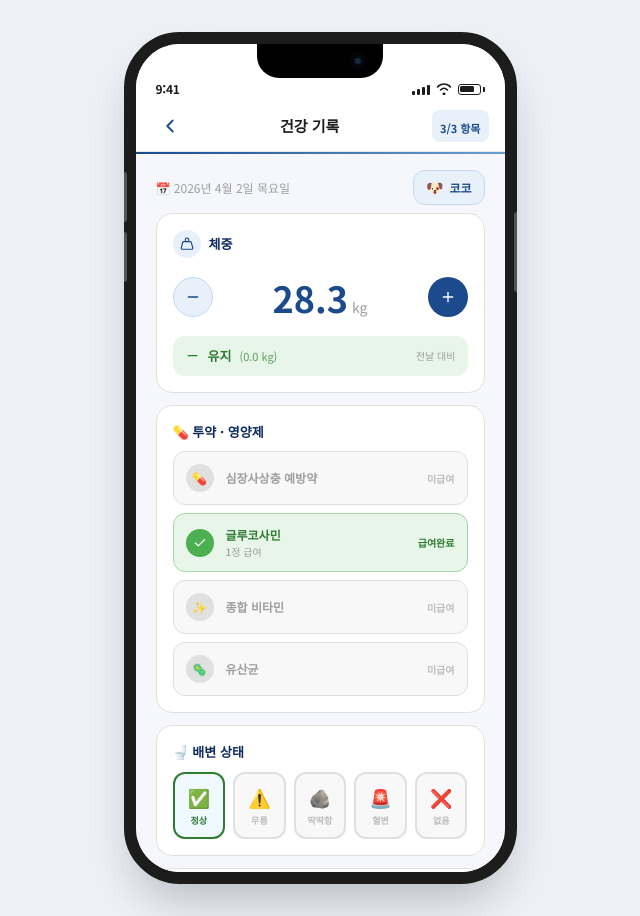
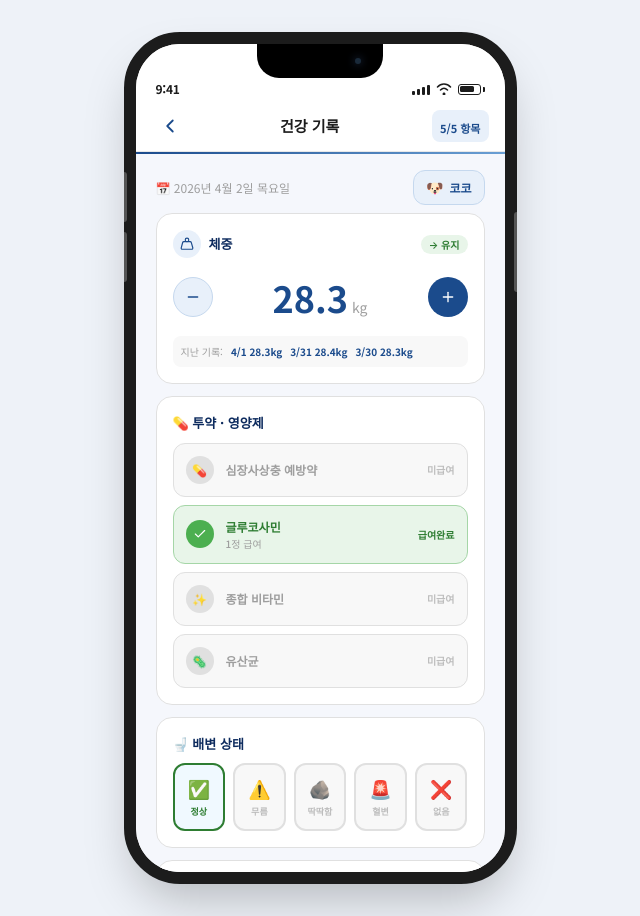
Before and after one commit to FORIF-Design-and-Development/HYFIVE, a React (Vite) app in the folder frontend/: page /record/health in a window 1280 px wide. Shown: the whole page, without its empty margins (320-960 px from the left). Built offline with nearby package versions, Linux system fonts and the light colour scheme; a web font is replaced by a local one.

Commit message:
Revert "refactor(HealthLogScreen): 미사용 state 제거, 체중 변화 가시성 개선"

```diff
--- a/frontend/src/app/components/HealthLogScreen.tsx
+++ b/frontend/src/app/components/HealthLogScreen.tsx
@@ -1,8 +1,9 @@
 import { useState } from 'react';
 import { useNavigate } from 'react-router';
 import MobileFrame from './MobileFrame';
-import { ChevronLeft, Plus, Minus, Check, Weight, AlertCircle, TrendingUp, TrendingDown } from 'lucide-react';
+import { ChevronLeft, Plus, Minus, Check, Droplets, Weight, Heart, AlertCircle } from 'lucide-react';
 
+type Condition = '매우좋음' | '좋음' | '보통' | '나쁨' | '매우나쁨';
 type FecalState = '정상' | '무름' | '딱딱함' | '혈변' | '없음';
 
 interface MedItem {
@@ -12,6 +13,14 @@ interface MedItem {
   checked: boolean;
   note: string;
 }
+
+const conditionOptions: { value: Condition; emoji: string; color: string; bg: string }[] = [
+  { value: '매우좋음', emoji: '😄', color: '#1B5E20', bg: '#E8F5E9' },
+  { value: '좋음', emoji: '😊', color: '#2E7D32', bg: '#C8E6C9' },
+  { value: '보통', emoji: '😐', color: '#F57C00', bg: '#FFF3E0' },
+  { value: '나쁨', emoji: '😟', color: '#E65100', bg: '#FBE9E7' },
+  { value: '매우나쁨', emoji: '😰', color: '#B71C1C', bg: '#FFEBEE' },
+];
 
 const fecalOptions: { value: FecalState; emoji: string; color: string }[] = [
   { value: '정상', emoji: '✅', color: '#2E7D32' },
@@ -33,15 +42,17 @@ const symptomChips = [
 ];
 
 const recentHistory = [
-  { date: '4/1 (수)', weight: 28.3 },
-  { date: '3/31 (화)', weight: 28.4 },
-  { date: '3/30 (월)', weight: 28.3 },
+  { date: '4/1 (수)', weight: 28.3, water: 310, condition: '좋음', fecal: '정상' },
+  { date: '3/31 (화)', weight: 28.4, water: 280, condition: '보통', fecal: '무름' },
+  { date: '3/30 (월)', weight: 28.3, water: 320, condition: '좋음', fecal: '정상' },
 ];
 
 export default function HealthLogScreen() {
   const navigate = useNavigate();
 
   const [weight, setWeight] = useState(28.3);
+  const [water, setWater] = useState(250);
+  const [condition, setCondition] = useState<Condition>('좋음');
   const [fecal, setFecal] = useState<FecalState>('정상');
   const [selectedSymptoms, setSelectedSymptoms] = useState<Set<string>>(new Set());
   const [meds, setMeds] = useState<MedItem[]>([
@@ -55,8 +66,11 @@ export default function HealthLogScreen() {
   const toggleSymptom = (id: string) => {
     setSelectedSymptoms(prev => {
       const next = new Set(prev);
-      if (next.has(id)) next.delete(id);
-      else next.add(id);
+      if (next.has(id)) {
+        next.delete(id);
+      } else {
+        next.add(id);
+      }
       return next;
     });
   };
@@ -65,24 +79,19 @@ export default function HealthLogScreen() {
     setMeds(prev => prev.map(m => m.id === id ? { ...m, checked: !m.checked } : m));
   };
 
+  const waterPercent = Math.min(100, Math.round((water / 350) * 100));
+
   const handleSave = () => {
     setSaved(true);
     setTimeout(() => setSaved(false), 2000);
   };
 
-  const prevWeight = recentHistory[0]?.weight ?? null;
-  const weightDiff = prevWeight !== null ? parseFloat((weight - prevWeight).toFixed(2)) : 0;
-  const weightTrend = weightDiff > 0.15 ? 'up' : weightDiff < -0.15 ? 'down' : 'stable';
-  const trendConfig = {
-    up:     { label: '증가', bg: '#FFF3E0', color: '#E65100', Icon: TrendingUp },
-    down:   { label: '감소', bg: '#E3F2FD', color: '#1565C0', Icon: TrendingDown },
-    stable: { label: '유지', bg: '#E8F5E9', color: '#2E7D32', Icon: Minus },
-  }[weightTrend];
-
   const completedCount = [
-    true,
+    true, // weight always entered
+    water > 0,
     meds.some(m => m.checked),
     fecal !== null,
+    condition !== null,
   ].filter(Boolean).length;
 
   return (
@@ -98,7 +107,7 @@ export default function HealthLogScreen() {
             <span style={{ fontSize: '15px', fontWeight: 700, color: '#1C1C1C' }}>건강 기록</span>
           </div>
           <div className="px-2 py-1 rounded-lg" style={{ backgroundColor: '#E8F0FA' }}>
-            <span style={{ fontSize: '11px', color: '#1B4B8C', fontWeight: 700 }}>{completedCount}/3 항목</span>
+            <span style={{ fontSize: '11px', color: '#1B4B8C', fontWeight: 700 }}>{completedCount}/5 항목</span>
           </div>
         </div>
         <div style={{ height: '2px', background: 'linear-gradient(90deg, #1B4B8C 0%, #6A9FD4 100%)', flexShrink: 0 }} />
@@ -123,6 +132,9 @@ export default function HealthLogScreen() {
                   <Weight size={14} style={{ color: '#1B4B8C' }} />
                 </div>
                 <p style={{ fontSize: '13px', fontWeight: 700, color: '#0D2B5E' }}>체중</p>
+                <span className="ml-auto px-2 py-0.5 rounded-full" style={{ backgroundColor: '#E8F5E9', color: '#2E7D32', fontSize: '10px', fontWeight: 600 }}>
+                  {weight > 28.5 ? '▲ 증가' : weight < 28.2 ? '▼ 감소' : '→ 유지'}
+                </span>
               </div>
               <div className="flex items-center gap-4">
                 <button
@@ -144,21 +156,18 @@ export default function HealthLogScreen() {
                   <Plus size={16} style={{ color: 'white' }} />
                 </button>
               </div>
-              <div className="mt-3 flex items-center justify-between px-3 py-2.5 rounded-xl" style={{ backgroundColor: trendConfig.bg }}>
-                <div className="flex items-center gap-2">
-                  <trendConfig.Icon size={15} style={{ color: trendConfig.color }} />
-                  <span style={{ fontSize: '13px', fontWeight: 700, color: trendConfig.color }}>{trendConfig.label}</span>
-                  {prevWeight !== null && (
-                    <span style={{ fontSize: '11px', color: trendConfig.color, opacity: 0.75 }}>
-                      ({weightDiff > 0 ? '+' : ''}{weightDiff.toFixed(1)} kg)
-                    </span>
-                  )}
-                </div>
-                <span style={{ fontSize: '10px', color: '#9E9E9E' }}>전날 대비</span>
+              <div className="mt-3 flex items-center gap-2 p-2 rounded-lg" style={{ backgroundColor: '#F8F8F8' }}>
+                <span style={{ fontSize: '10px', color: '#9E9E9E' }}>지난 기록:</span>
+                {recentHistory.map((h, i) => (
+                  <span key={i} style={{ fontSize: '10px', color: '#1B4B8C', fontWeight: 600 }}>{h.date.split(' ')[0]} {h.weight}kg</span>
+                ))}
               </div>
             </div>
 
-            {/* 2. 투약/영양제 */}
+            {/* 2. 음수량 */}
+
+
+            {/* 3. 투약/영양제 */}
             <div className="bg-white rounded-2xl p-4" style={{ border: '1px solid #E0E0E0' }}>
               <p style={{ fontSize: '13px', fontWeight: 700, color: '#0D2B5E', marginBottom: '10px' }}>💊 투약 · 영양제</p>
               <div className="space-y-2">
@@ -185,7 +194,7 @@ export default function HealthLogScreen() {
               </div>
             </div>
 
-            {/* 3. 배변 상태 */}
+            {/* 4. 배변 상태 */}
             <div className="bg-white rounded-2xl p-4" style={{ border: '1px solid #E0E0E0' }}>
               <p style={{ fontSize: '13px', fontWeight: 700, color: '#0D2B5E', marginBottom: '10px' }}>🚽 배변 상태</p>
               <div className="grid grid-cols-5 gap-2">
@@ -212,7 +221,10 @@ export default function HealthLogScreen() {
               )}
             </div>
 
-            {/* 4. 특이증상 */}
+            {/* 5. 컨디션 */}
+
+
+            {/* 6. 특이증상 */}
             <div className="bg-white rounded-2xl p-4" style={{ border: '1px solid #E0E0E0' }}>
               <p style={{ fontSize: '13px', fontWeight: 700, color: '#0D2B5E', marginBottom: '10px' }}>⚠️ 특이증상 (해당 항목 선택)</p>
               <div className="flex flex-wrap gap-2">
@@ -245,7 +257,7 @@ export default function HealthLogScreen() {
               )}
             </div>
 
-            {/* 5. 저장 */}
+            {/* Save */}
             <button
               onClick={handleSave}
               className="w-full rounded-2xl flex items-center justify-center gap-2 transition-all active:scale-[0.97]"
@@ -262,6 +274,9 @@ export default function HealthLogScreen() {
               {saved ? <><Check size={18} /> 저장 완료!</> : '❤️ 건강 기록 저장하기'}
             </button>
 
+            {/* Recent */}
+
+
             <div style={{ height: '8px' }} />
           </div>
         </div>
```
Also changed, not shown: 1 other file (tests, documents, lock files or other folders).
